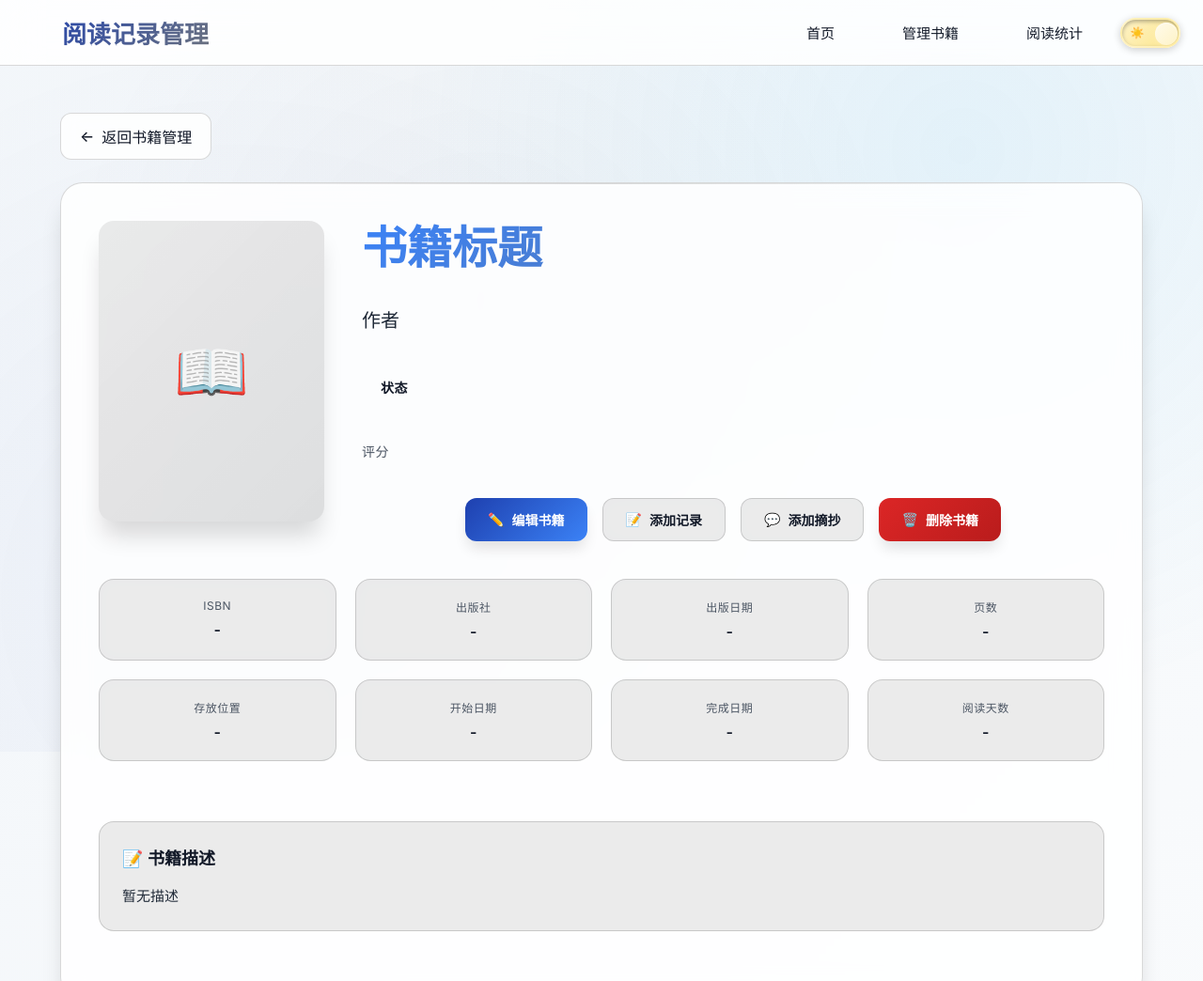
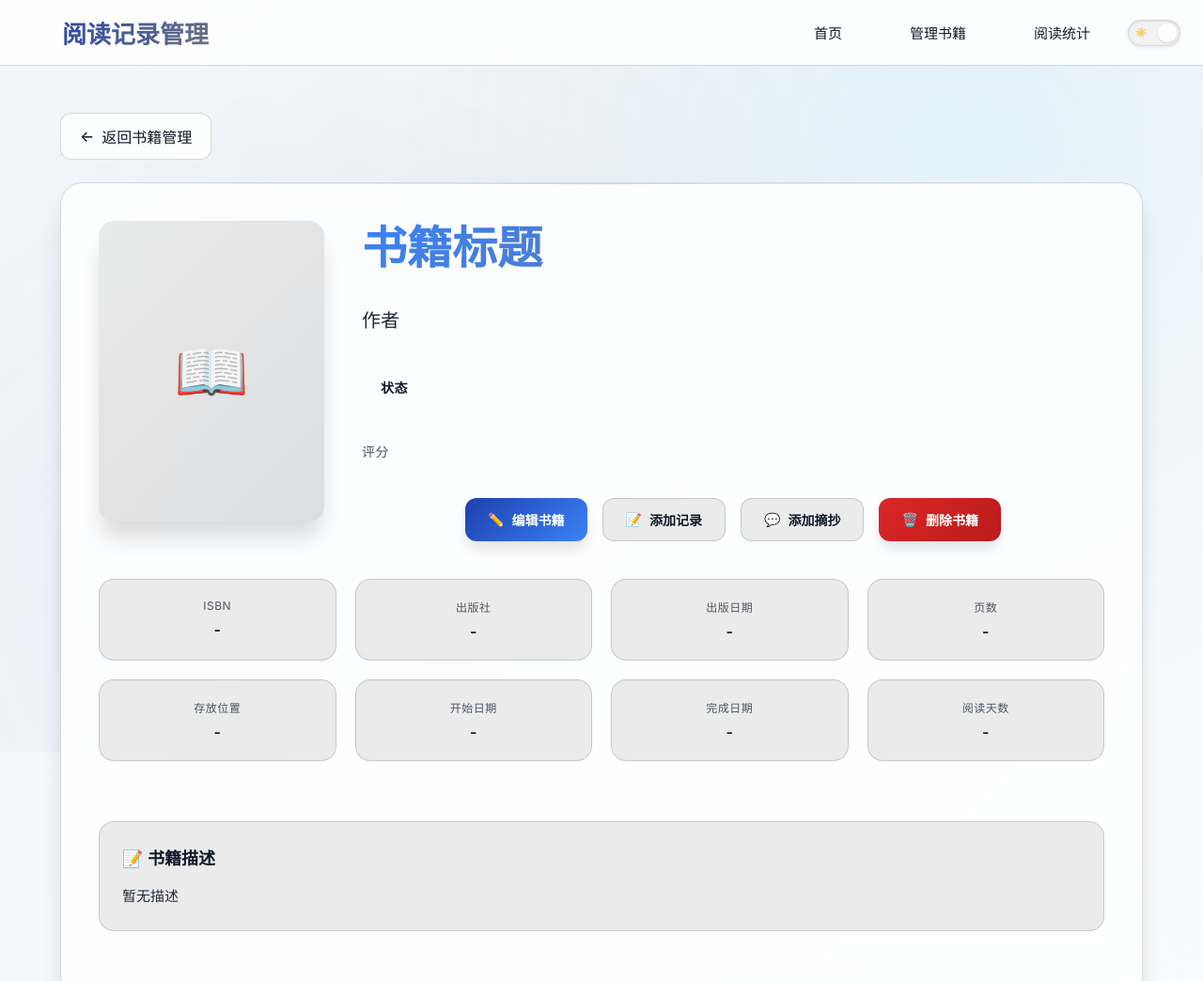
Before and after one commit to TongCodeSpace/self-lib, a website: page book-detail.html in a window 1280 px wide. Shown: the top 1044 px of the page at 94% size. Drawn offline with Linux system fonts and the light colour scheme.

Commit message:
优化主题切换按钮设计，使其更加低调和谐
🎨 主题按钮设计优化:

✨ 视觉改进:
- 尺寸缩小: 64x32px → 56x28px，减少视觉占用
- 滑动球缩小: 24x24px → 20x20px，更精致
- 图标缩小: 12px → 10px，更低调

🎯 配色调整:
- 暗色主题: 使用毛玻璃背景替代强对比渐变
- 亮色主题: 淘汰黄色，改用低调的半透明灰色
- 边框: 2px → 1px，使用柔和的半透明色

💫 交互优化:
- 去除hover时的scale放大效果
- 减少阴影强度，营造更subtle的立体感
- 图标透明度设为0.7，增强融合感
- 动画时间缩短至0.3s，响应更敏捷

🔧 技术细节:
- 统一使用CSS变量，确保主题适配
- 简化旋转动画，减少视觉干扰
- 优化backdrop-filter性能
- 保持完整的无障碍支持

📱 响应式兼容:
- 所有设备上保持一致的视觉效果
- 触摸设备友好的尺寸设计

🔄 涉及页面:
- 首页 (index.html)
- 管理页面 (manage.html)
- 统计页面 (statistics.html)
- 详情页面 (book-detail.html)

✅ 最终效果:
- 主题切换按钮与整体设计完美融合
- 保持功能性的同时降低视觉突出度
- 提升用户界面的和谐统一感

Version: 2025.07.05.0027

```diff
--- a/book-detail.html
+++ b/book-detail.html
@@ -220,32 +220,33 @@
             width: 20px;
         }
 
-        /* 主题切换按钮 - 滑动开关样式 */
+        /* 主题切换按钮 - 低调和谐的滑动开关样式 */
         .theme-toggle {
-            background: linear-gradient(135deg, #374151, #4b5563);
-            border: 2px solid var(--glass-border);
-            border-radius: 25px;
+            background: var(--glass-bg);
+            border: 1px solid rgba(255, 255, 255, 0.1);
+            border-radius: 20px;
             cursor: pointer;
-            transition: all 0.4s cubic-bezier(0.4, 0, 0.2, 1);
-            backdrop-filter: blur(15px);
-            -webkit-backdrop-filter: blur(15px);
+            transition: all 0.3s cubic-bezier(0.4, 0, 0.2, 1);
+            backdrop-filter: blur(10px);
+            -webkit-backdrop-filter: blur(10px);
             display: flex;
             align-items: center;
-            width: 64px;
-            height: 32px;
+            width: 56px;
+            height: 28px;
             position: relative;
             overflow: hidden;
             padding: 3px;
             box-shadow:
-                inset 0 2px 4px rgba(0, 0, 0, 0.3),
-                0 2px 8px rgba(0, 0, 0, 0.2);
+                inset 0 1px 2px rgba(0, 0, 0, 0.1),
+                0 1px 4px rgba(0, 0, 0, 0.1);
         }
 
         .theme-toggle:hover {
-            transform: scale(1.05);
+            background: var(--surface-hover);
+            border-color: rgba(255, 255, 255, 0.15);
             box-shadow:
-                inset 0 2px 4px rgba(0, 0, 0, 0.3),
-                0 4px 12px rgba(0, 0, 0, 0.3);
+                inset 0 1px 2px rgba(0, 0, 0, 0.1),
+                0 2px 6px rgba(0, 0, 0, 0.15);
         }
 
         .theme-toggle::before {
@@ -253,63 +254,69 @@
             position: absolute;
             top: 3px;
             left: 3px;
-            width: 24px;
-            height: 24px;
-            background: linear-gradient(135deg, #64748b, #475569);
+            width: 20px;
+            height: 20px;
+            background: rgba(255, 255, 255, 0.9);
             border-radius: 50%;
-            transition: all 0.4s cubic-bezier(0.4, 0, 0.2, 1);
+            transition: all 0.3s cubic-bezier(0.4, 0, 0.2, 1);
             box-shadow:
-                0 2px 6px rgba(0, 0, 0, 0.4),
-                inset 0 1px 2px rgba(255, 255, 255, 0.2);
+                0 1px 3px rgba(0, 0, 0, 0.2),
+                inset 0 1px 1px rgba(255, 255, 255, 0.4);
             z-index: 2;
         }
 
         .theme-toggle-icon {
             position: absolute;
-            font-size: 12px;
-            transition: all 0.4s cubic-bezier(0.4, 0, 0.2, 1);
+            font-size: 10px;
+            transition: all 0.3s cubic-bezier(0.4, 0, 0.2, 1);
             display: flex;
             align-items: center;
             justify-content: center;
-            width: 20px;
-            height: 20px;
+            width: 16px;
+            height: 16px;
             z-index: 3;
+            opacity: 0.7;
         }
 
         .theme-toggle-icon.sun {
-            left: 6px;
+            left: 5px;
             opacity: 0;
-            transform: scale(0.8) rotate(-180deg);
+            transform: scale(0.8) rotate(-90deg);
         }
 
         .theme-toggle-icon.moon {
-            right: 6px;
-            opacity: 1;
+            right: 5px;
+            opacity: 0.7;
             transform: scale(1) rotate(0deg);
         }
 
         /* 亮色主题状态 */
         [data-theme="light"] .theme-toggle {
-            background: linear-gradient(135deg, #fef3c7, #fde68a);
-            border-color: rgba(254, 243, 199, 0.4);
+            background: rgba(0, 0, 0, 0.05);
+            border-color: rgba(0, 0, 0, 0.1);
+        }
+
+        [data-theme="light"] .theme-toggle:hover {
+            background: rgba(0, 0, 0, 0.08);
+            border-color: rgba(0, 0, 0, 0.15);
         }
 
         [data-theme="light"] .theme-toggle::before {
-            left: 35px;
-            background: linear-gradient(135deg, #fffbeb, #fef3c7);
+            left: 31px;
+            background: rgba(255, 255, 255, 0.95);
             box-shadow:
-                0 2px 6px rgba(254, 243, 199, 0.4),
-                inset 0 1px 2px rgba(255, 255, 255, 0.6);
+                0 1px 3px rgba(0, 0, 0, 0.15),
+                inset 0 1px 1px rgba(255, 255, 255, 0.8);
         }
 
         [data-theme="light"] .theme-toggle-icon.sun {
-            opacity: 1;
+            opacity: 0.7;
             transform: scale(1) rotate(0deg);
         }
 
         [data-theme="light"] .theme-toggle-icon.moon {
             opacity: 0;
-            transform: scale(0.8) rotate(180deg);
+            transform: scale(0.8) rotate(90deg);
         }
 
         .nav-right {
@@ -964,7 +971,7 @@
         </div>
     </main>
 
-    <script src="app.js?v=2025.07.05.0024"></script>
+    <script src="app.js?v=2025.07.05.0027"></script>
 
     <script>
         // 导航栏滚动效果
--- a/sw.js
+++ b/sw.js
@@ -1,4 +1,4 @@
-const CACHE_NAME = 'reading-records-v202507050024';
+const CACHE_NAME = 'reading-records-v202507050027';
 const urlsToCache = [
   '/',
   '/index.html',
```
Also changed, not shown: index.html (+43 -36 lines), manage.html (+44 -37 lines), statistics.html (+44 -37 lines).
